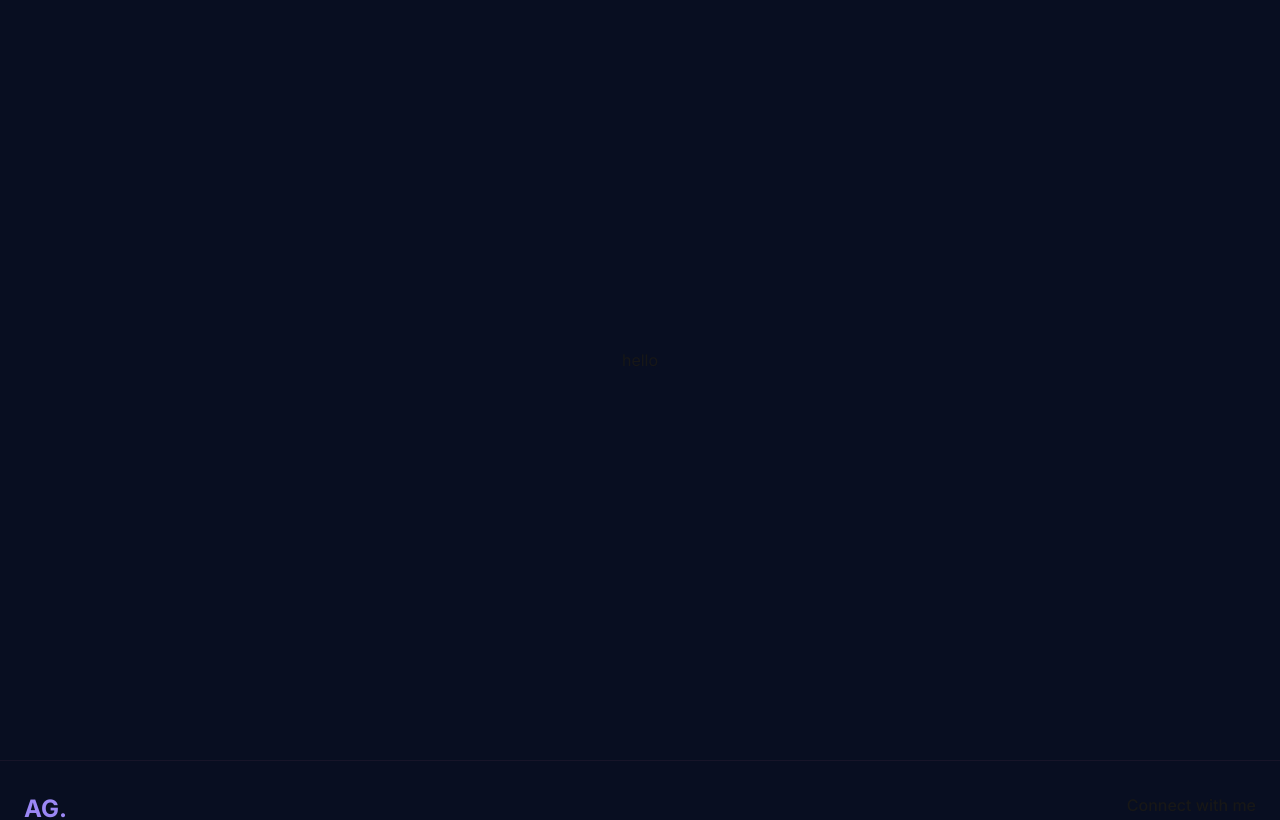
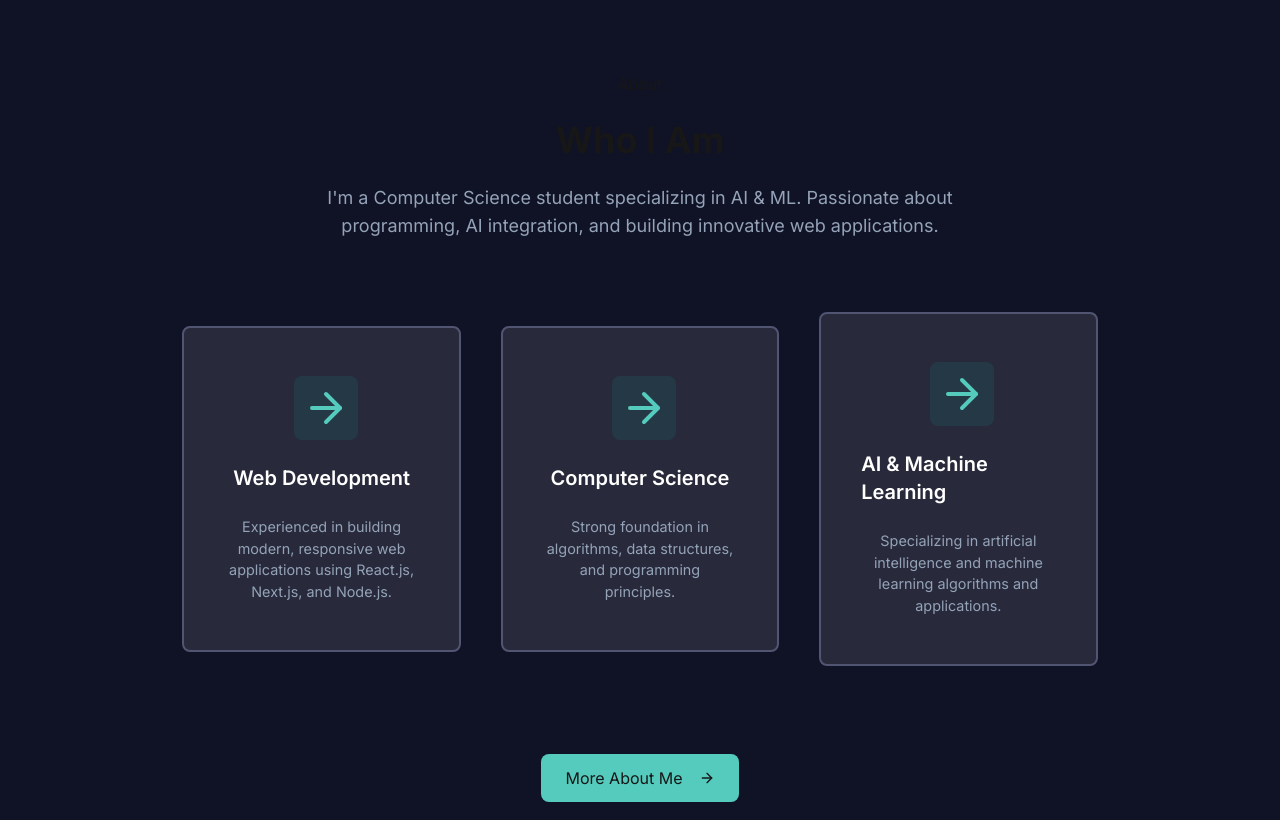
Before and after one commit to ARYAN-01-GARG/Portfolio_v2, a Next.js app: page / in a window 1280 px wide. Shown: the part 920-1740 px from the top of the page. Built offline with nearby package versions, Linux system fonts and the light colour scheme.

Commit message:
Added About section

```diff
--- a/src/Components/home/components/About.tsx
+++ b/src/Components/home/components/About.tsx
@@ -1,9 +1,50 @@
 'use client';
 
+import Button from "@/Components/Button";
+import ArrowRightIcon from "../svgs/ArrowRightIcon";
+import { useRouter } from "next/navigation";
+
 export default function About() {
+  const router = useRouter();
+
   return (
-    <section className="min-h-screen flex items-center justify-center bg-[#080E21] py-12 lg:p-12">
-        hello
+    <section className="min-h-screen flex items-start justify-center bg-[#101225] py-12 lg:py-28">
+        <div className="flex flex-col items-center justify-between gap-6 w-full px-4 max-w-[75%]">
+            <h3>About</h3>
+            <h4 className="text-4xl font-bold">Who I Am</h4>
+            <p className="text-[#94A3B8] text-lg max-w-[70%] text-center">I&apos;m a Computer Science student specializing in AI & ML. Passionate about programming, AI integration, and building innovative web applications.</p>
+            <div className="flex flex-wrap items-center justify-center gap-10 my-12 mb-16">
+                <Card icon={ArrowRightIcon} title="Web Development" desc="Experienced in building modern, responsive web applications using React.js, Next.js, and Node.js." />
+                <Card icon={ArrowRightIcon} title="Computer Science" desc="Strong foundation in algorithms, data structures, and programming principles." />
+                <Card icon={ArrowRightIcon} title="AI & Machine Learning" desc="Specializing in artificial intelligence and machine learning algorithms and applications." />
+            </div>
+             <Button
+                className="cursor-pointer hover:text-white transition-all duration-300 bg-[#55cbbd] px-6 py-3 rounded-lg flex items-center   gap-x-2 hover:opacity-90"
+                onClick={() => router.push("/about")}
+            >
+                    <span className="text-nowrap">More About Me</span>
+                    <ArrowRightIcon />
+             </Button>
+        </div>
     </section>
   )
 }
+
+
+const Card = ({
+    icon : Icon,
+    title,
+    desc
+} : {
+    icon: React.FC<React.SVGProps<SVGSVGElement>>;
+    title: string;
+    desc: string;
+}) => {
+    return (
+        <div className="cursor-pointer max-w-[30%] grid-cols-1 bg-[#282A3B] border-2 border-[#525572] rounded-lg py-12 px-10 flex flex-col items-center justify-center gap-2">
+            <Icon className="w-16 h-16 text-[#55cbbd] bg-[#253846] p-2 font-bold rounded-lg"/>
+            <h5 className="text-xl text-white font-semibold my-4">{title}</h5>
+            <p className="text-[#94A3B8] text-[0.9rem] text-center">{desc}</p>
+        </div>
+    )
+}
```
